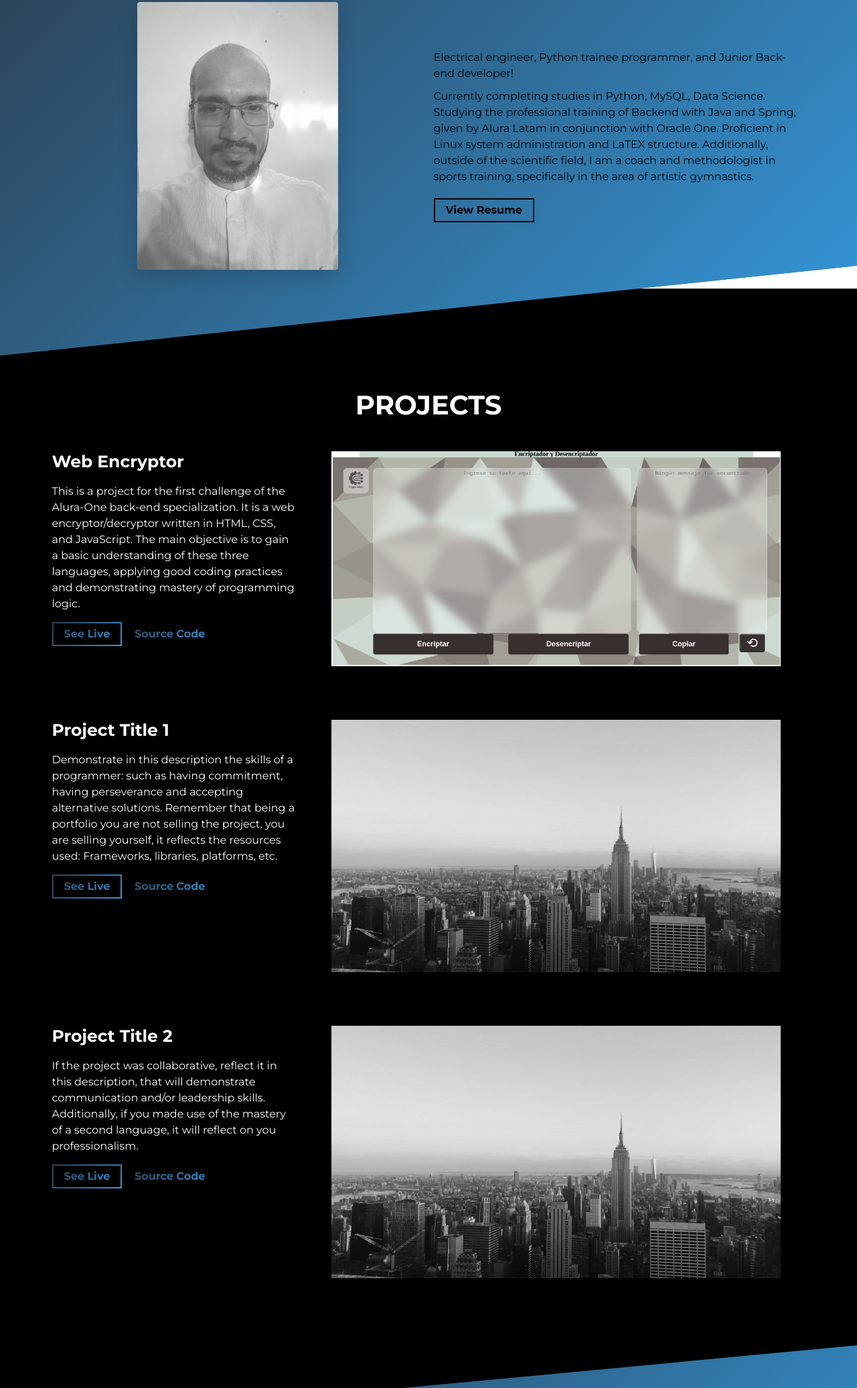
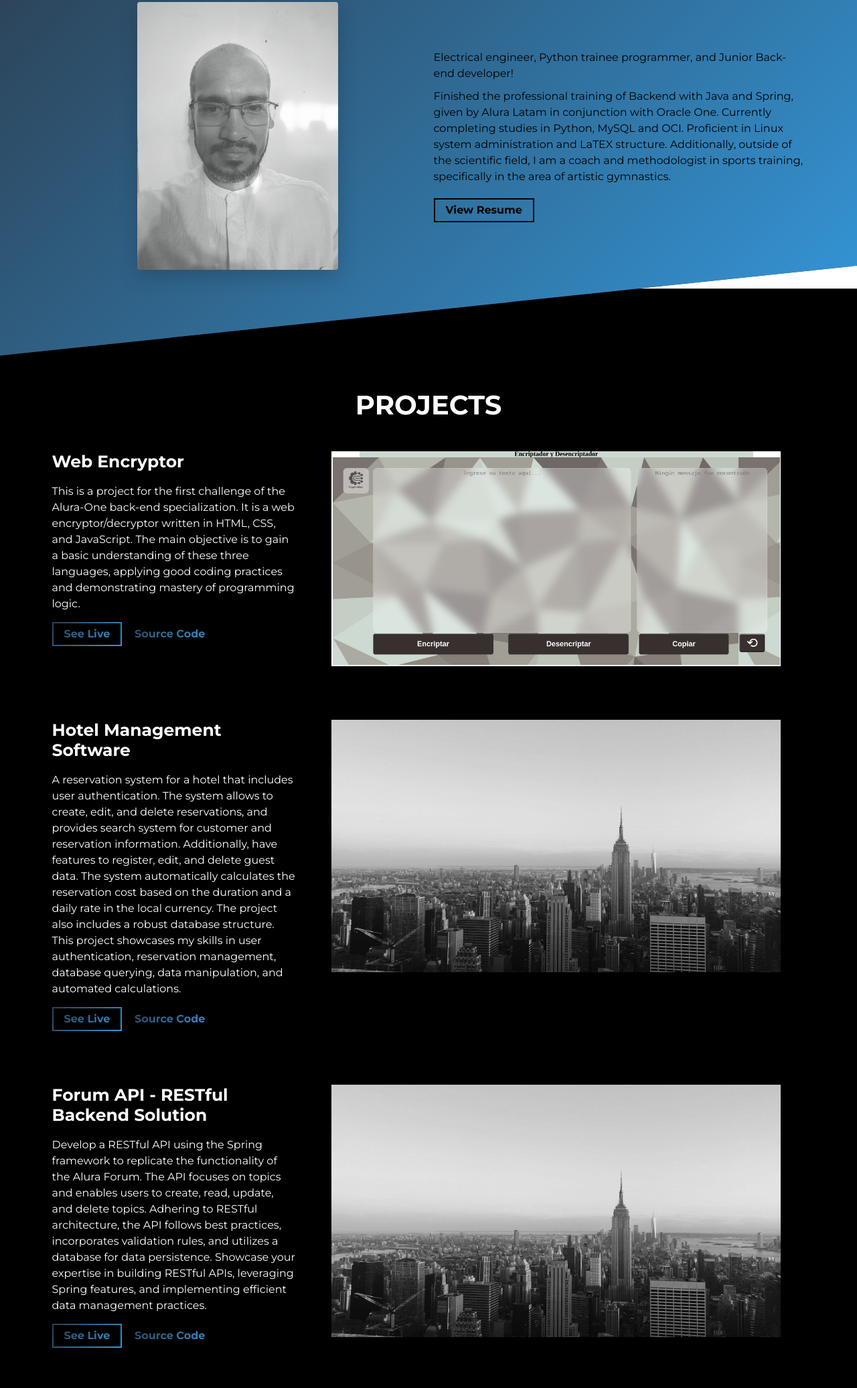
Before and after one commit to cypictronic05/personal-portfolio-2024, a website built with Parcel: page src/index.html in a window 1280 px wide. Shown: the part 940-3013 px from the top of the page at 67% size. Built offline with nearby package versions, Linux system fonts and the light colour scheme.

```diff
--- a/src/index.html
+++ b/src/index.html
@@ -83,9 +83,9 @@
               </p>
               <p class="about-wrapper__info-text">
 
-                Currently completing studies in Python, MySQL, Data Science.
+                Finished the professional training of Backend with Java and Spring, given by Alura Latam in conjunction with Oracle One.
 
-                Studying the professional training of Backend with Java and Spring, given by Alura Latam in conjunction with Oracle One.
+                Currently completing studies in Python, MySQL and OCI.
 
                 Proficient in Linux system administration and LaTEX structure.
 
@@ -168,19 +168,17 @@
           <div class="row">
             <div class="col-lg-4 col-sm-12">
               <div class="project-wrapper__text load-hidden">
-                <h3 class="project-wrapper__text-title">Project Title 1</h3>
+                <h3 class="project-wrapper__text-title">Hotel Management Software</h3>
                 <div>
                   <p class="mb-4">
-                    Demonstrate in this description the skills of a programmer: such as having commitment,
-                    having perseverance and accepting alternative solutions. Remember that being a portfolio you are not selling the project,
-                    you are selling yourself, it reflects the resources used: Frameworks, libraries, platforms, etc.
+                    A reservation system for a hotel that includes user authentication. The system allows to create, edit, and delete reservations, and provides search system for customer and reservation information. Additionally, have features to register, edit, and delete guest data. The system automatically calculates the reservation cost based on the duration and a daily rate in the local currency. The project also includes a robust database structure. This project showcases my skills in user authentication, reservation management, database querying, data manipulation, and automated calculations.
                   </p>
                 </div>
                 <a
                   rel="noreferrer"
                   target="_blank"
                   class="cta-btn cta-btn--hero"
-                  href="#!"
+                  href="https://github.com/emersondivB0/Alura-One-Backend1"
                 >
                   See Live
                 </a>
@@ -188,7 +186,7 @@
                   rel="noreferrer"
                   target="_blank"
                   class="cta-btn text-color-main"
-                  href="#!"
+                  href="https://github.com/emersondivB0/Alura-One-Backend1"
                 >
                   Source Code
                 </a>
@@ -220,18 +218,17 @@
           <div class="row">
             <div class="col-lg-4 col-sm-12">
               <div class="project-wrapper__text load-hidden">
-                <h3 class="project-wrapper__text-title">Project Title 2</h3>
+                <h3 class="project-wrapper__text-title">Forum API - RESTful Backend Solution</h3>
                 <div>
                   <p class="mb-4">
-                    If the project was collaborative, reflect it in this description, that will demonstrate communication and/or leadership skills.
-                    Additionally, if you made use of the mastery of a second language, it will reflect on you professionalism.
+                    Develop a RESTful API using the Spring framework to replicate the functionality of the Alura Forum. The API focuses on topics and enables users to create, read, update, and delete topics. Adhering to RESTful architecture, the API follows best practices, incorporates validation rules, and utilizes a database for data persistence. Showcase your expertise in building RESTful APIs, leveraging Spring features, and implementing efficient data management practices.
                   </p>
                 </div>
                 <a
                   rel="noreferrer"
                   target="_blank"
                   class="cta-btn cta-btn--hero"
-                  href="#!"
+                  href="https://www.youtube.com/watch?v=unu-dkz8cwQ"
                 >
                   See Live
                 </a>
@@ -239,7 +236,7 @@
                   rel="noreferrer"
                   target="_blank"
                   class="cta-btn text-color-main"
-                  href="#!"
+                  href="https://github.com/emersondivB0/Alura-One-Backend2"
                 >
                   Source Code
                 </a>
@@ -317,7 +314,7 @@
           >
         </p>
 
-        <!-- TO DO: remove this entire paragraph once you finish your portfolio -->
+        <!-- TO DO: remove this entire paragraph once you finish your portfolio
         <p class="mt-3 pt-3">
           <a
             rel="noreferrer"
@@ -339,7 +336,7 @@
             aria-label="Star cobiwave/simplefolio on GitHub"
             >Star</a
           >
-        </p>
+        </p>-->
       </div>
     </footer>
     <!-- /END Footer Section -->
```
